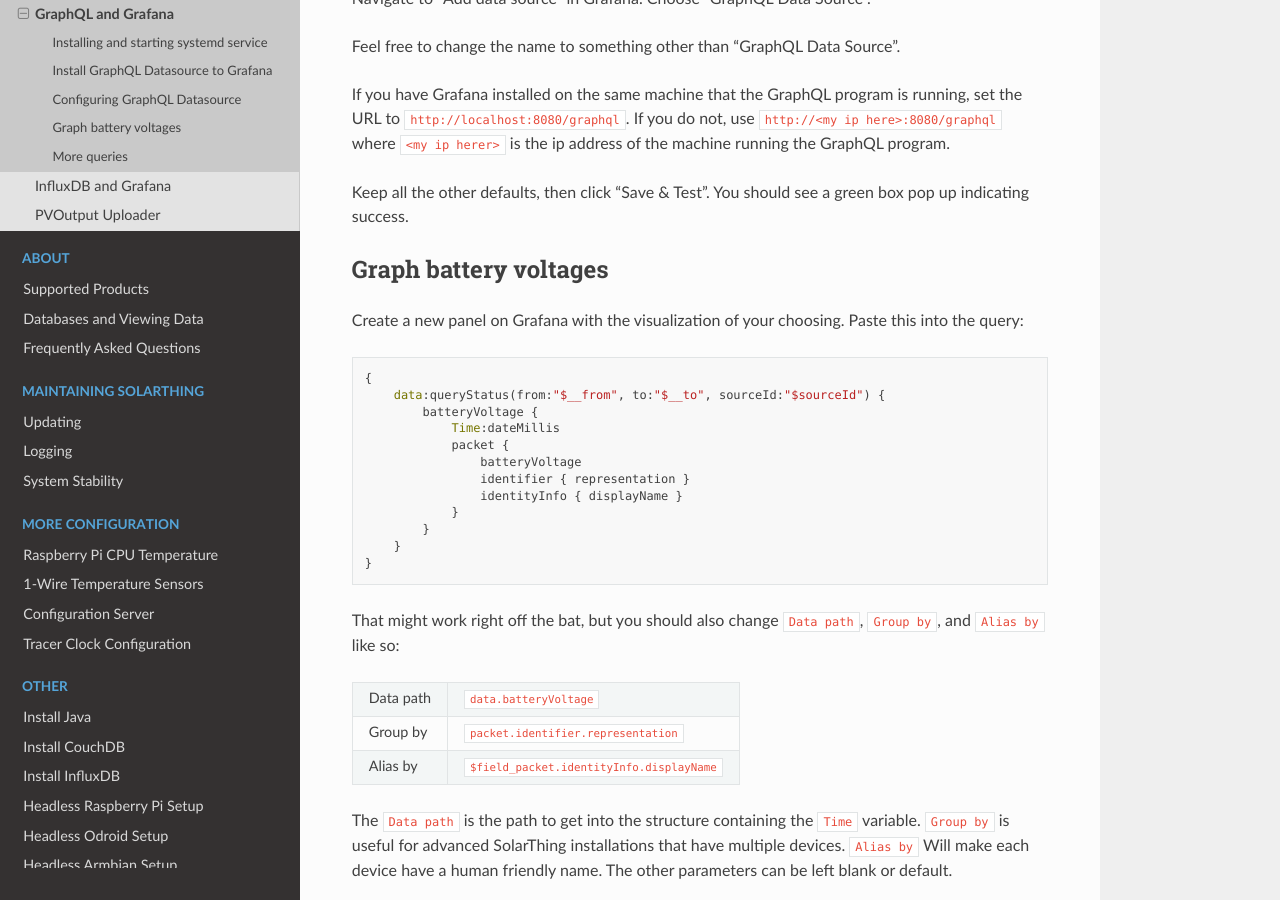
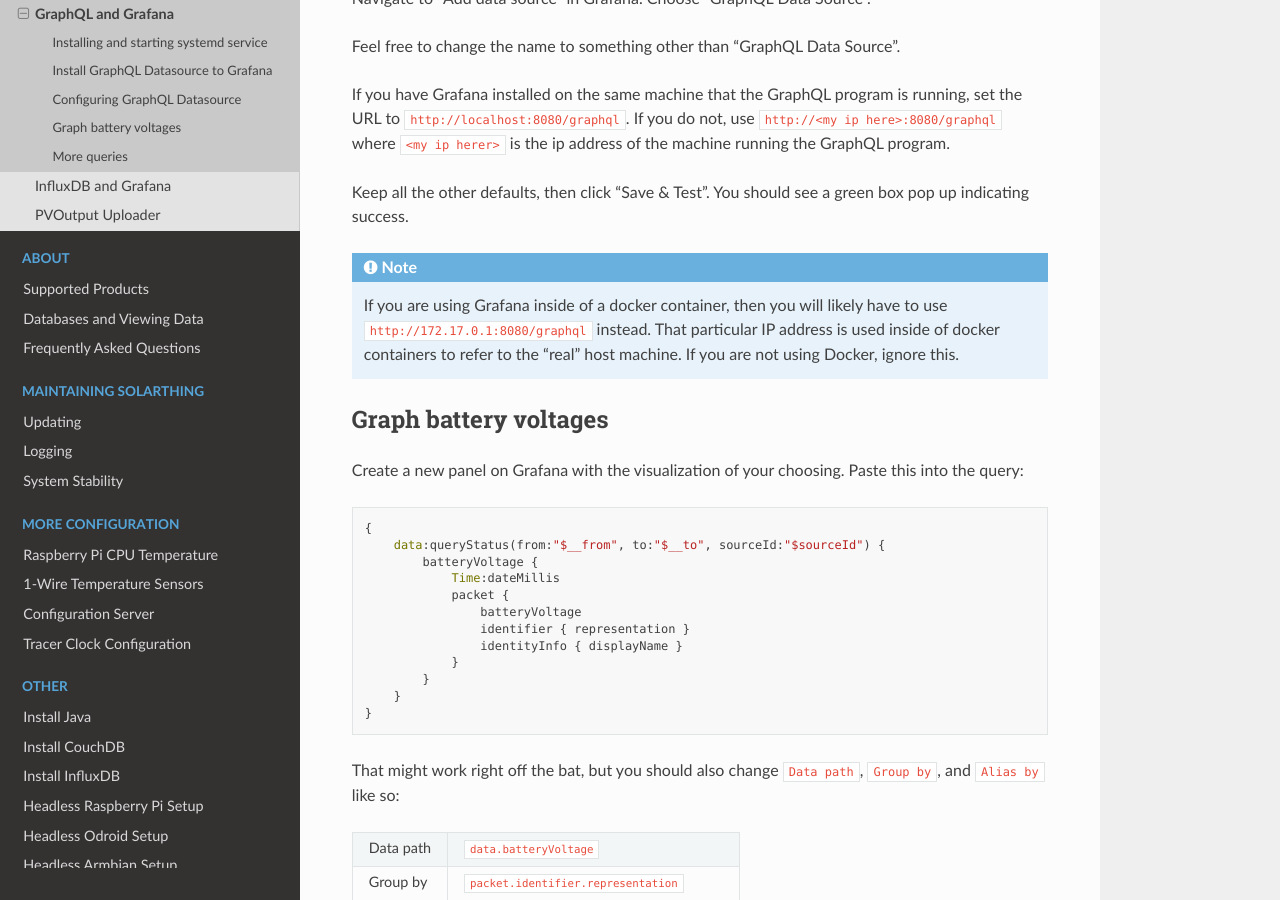
Before and after one commit to wildmountainfarms/solarthing-docs, a Sphinx documentation site: the page built from docs/source/data/graphql-grafana.rst, in a window 1280 px wide and 900 px high, scrolled down 2052 px. Built offline with Sphinx 7.4.7 and the Read the Docs theme 2.0.0, drawn with Linux system fonts in a browser that asks for light colours; pages that are not in the unit, such as notebooks, are missing from menus.

Commit message:
Added instructions for configuring GraphQL program while using Grafana inside of docker

```diff
--- a/docs/source/data/graphql-grafana.rst
+++ b/docs/source/data/graphql-grafana.rst
@@ -91,6 +91,11 @@
 
 Keep all the other defaults, then click "Save & Test". You should see a green box pop up indicating success.
 
+.. note::
+
+    If you are using Grafana inside of a docker container, then you will likely have to use ``http://172.17.0.1:8080/graphql`` instead.
+    That particular IP address is used inside of docker containers to refer to the "real" host machine. If you are not using Docker, ignore this.
+
 
 Graph battery voltages
 -----------------------
```
